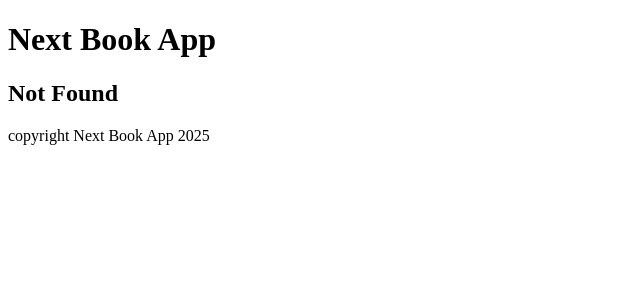
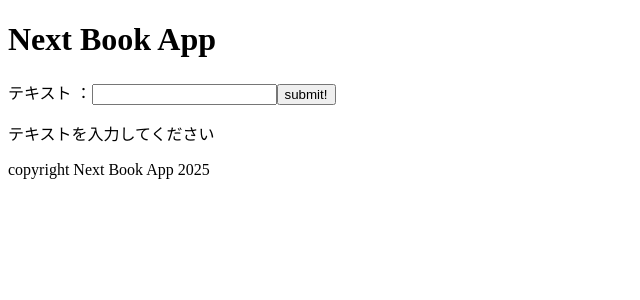
Before and after one commit to suzumasa96/next-book-app, a Next.js app: page /server-functions in a window 1280 px wide. Before the commit this address had no page. Shown: the top 300 px of the page, without its empty margins (0-640 px from the left). Built offline with nearby package versions, Linux system fonts and the light colour scheme.

Commit message:
フォーム作成(バリデーション追加)

```diff
--- /dev/null
+++ b/app/server-functions/actions.js
@@ -0,0 +1,18 @@
+"use server"
+
+export const checkText = async (prevState, formData) => {
+    const text = formData.get("myText")
+    if (!text) {
+        return {
+            error: "必須項目です。テキストを入力してください",
+        }
+    }
+    if (text.length > 10) {
+        return {
+            error: "テキストは１０文字以下で入力してください",
+        }
+    }
+    return {
+        success: `入力されたテキスト「${text}」は正しいです`,
+    }
+}
--- /dev/null
+++ b/app/server-functions/page.js
@@ -0,0 +1,29 @@
+"use client"
+
+import { useState, useActionState } from "react"
+import { checkText } from "./actions"
+
+export default function ServerFunctions() {
+    const [text, setText] = useState("")
+    const [state, submitAction, isPending] = useActionState(checkText, {
+        default: "テキストを入力してください",
+    })
+
+    return (
+        <form action={submitAction}>
+            テキスト ：
+            <input
+                type="text"
+                name="myText"
+                value={text}
+                onChange={(e) => setText(e.target.value)}
+            />
+            <button type="submit" disabled={isPending}>
+                submit!
+            </button>
+            {state.default && <p>{state.default}</p>}
+            {state.error && <p style={{ color: "red" }}>{state.error}</p>}
+            {state.success && <p style={{ color: "green" }}>{state.success}</p>}
+        </form>
+    )
+}
```
